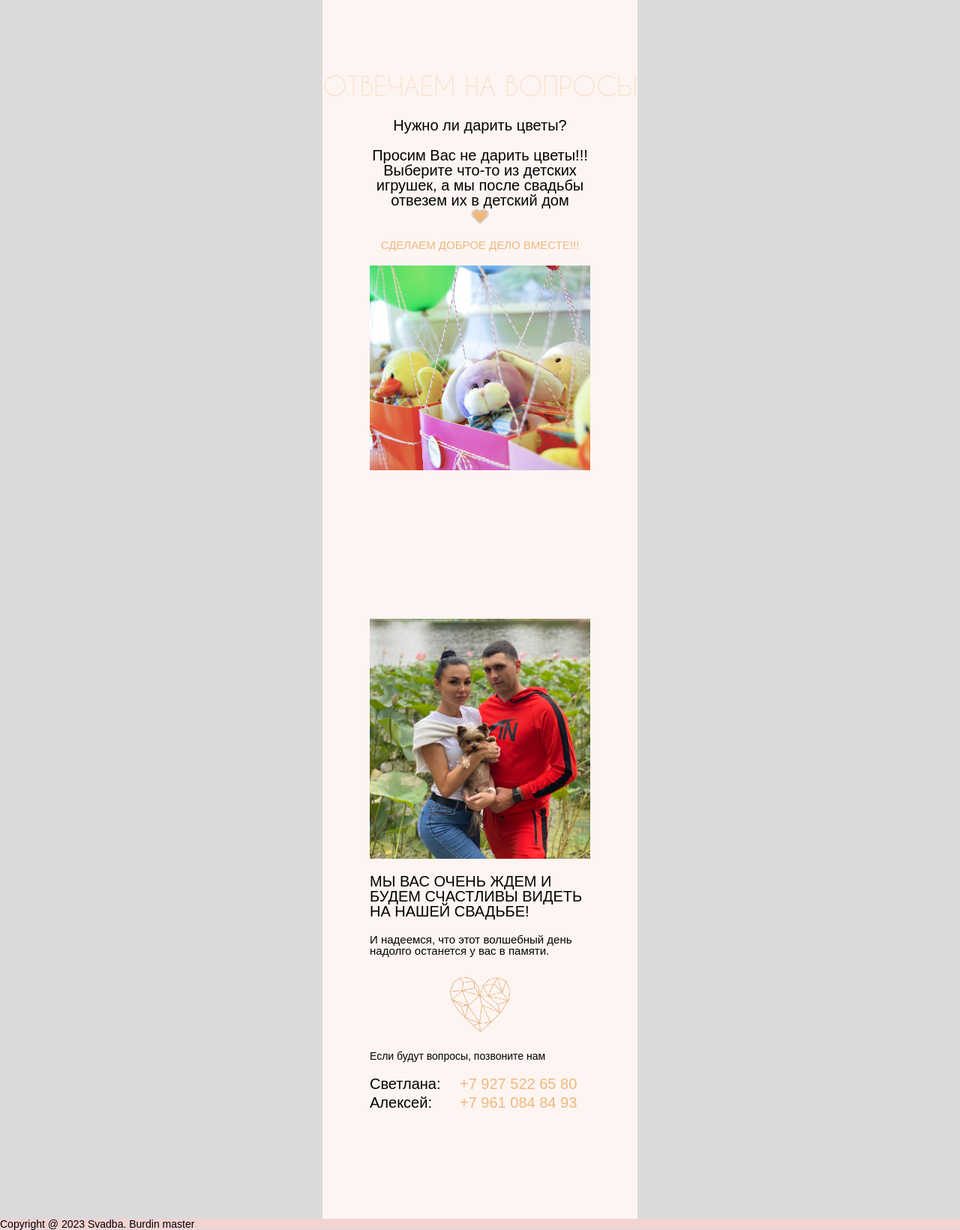
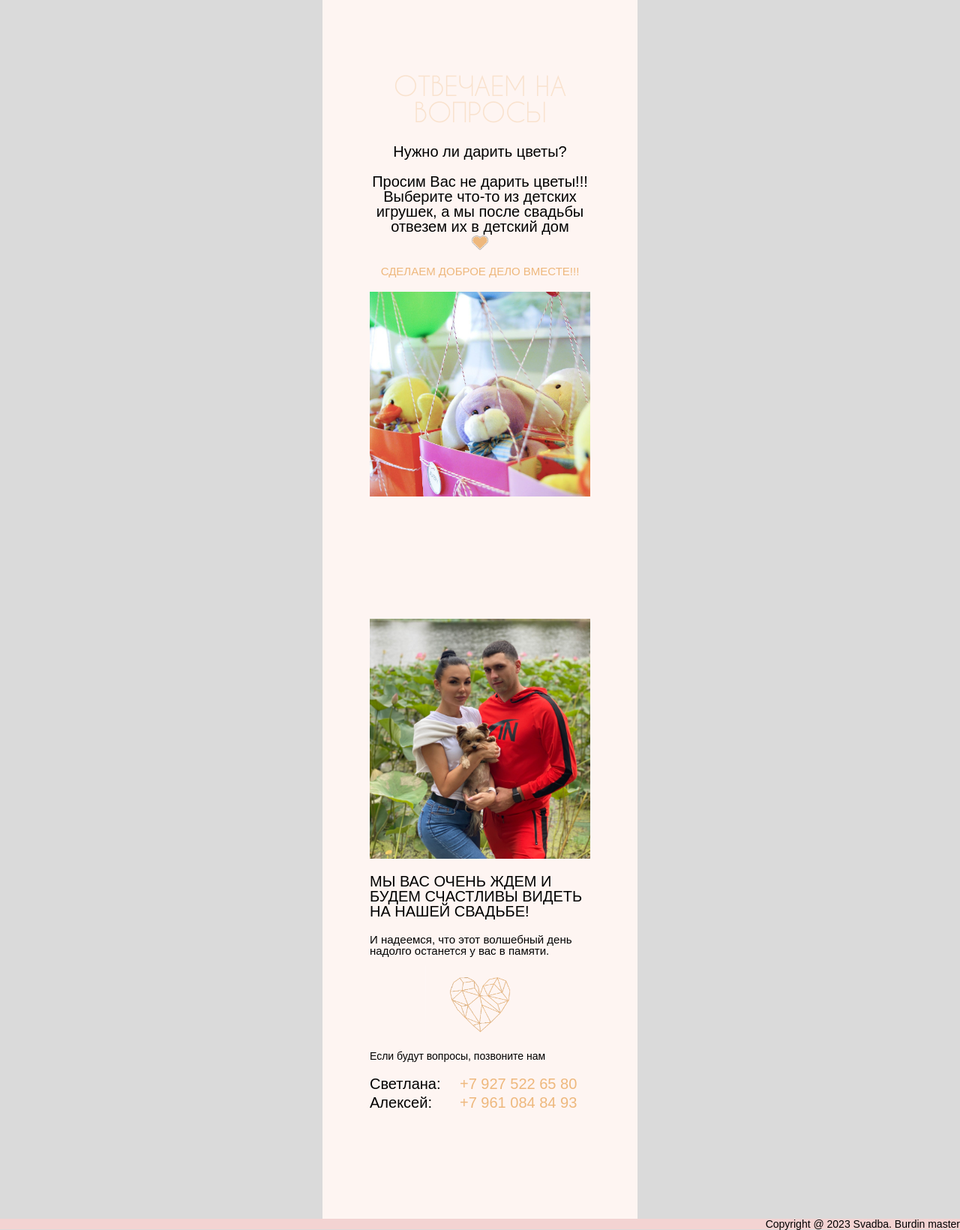
Before and after one commit to burdin777/burdin777.priglos.github.io, a plain HTML site: page src/index.html in a window 1280 px wide. Shown: the part 3380-5020 px from the top of the page at 75% size. Drawn offline with Linux system fonts and the light colour scheme.

Commit message:
Add files via upload

```diff
--- a/src/css/style.css
+++ b/src/css/style.css
@@ -296,6 +296,8 @@ nav {
     align-items: center;
 }
 .vopros h1 {
+    padding-left: 15%;
+    padding-right: 15%;
     margin-top: 100px;
     opacity: .3;
     font-size: 35px;
@@ -396,6 +398,7 @@ nav {
 }
 
 .podval {
+    text-align: end;
     background: #f3d3d2;
 }
 
--- a/src/index.html
+++ b/src/index.html
@@ -127,7 +127,7 @@
                 <h2>Если будут вопросы, позвоните нам</h2>
 
                 <div class="tel"><h6>Светлана:</h6><h7 class="phone_number"><a href="tel:+79275226580">+7 927 522 65 80</a></h7></div>
-                <div class="tel"><h6>Алексей:</h6><h7 class="phone_number"><a href="tel:+79275226580">+7 961 084 84 93 </a></h7></div>
+                <div class="tel"><h6>Алексей:</h6><h7 class="phone_number"><a href="tel:+79610848493">+7 961 084 84 93 </a></h7></div>
             </section>
         </div>
 
```
